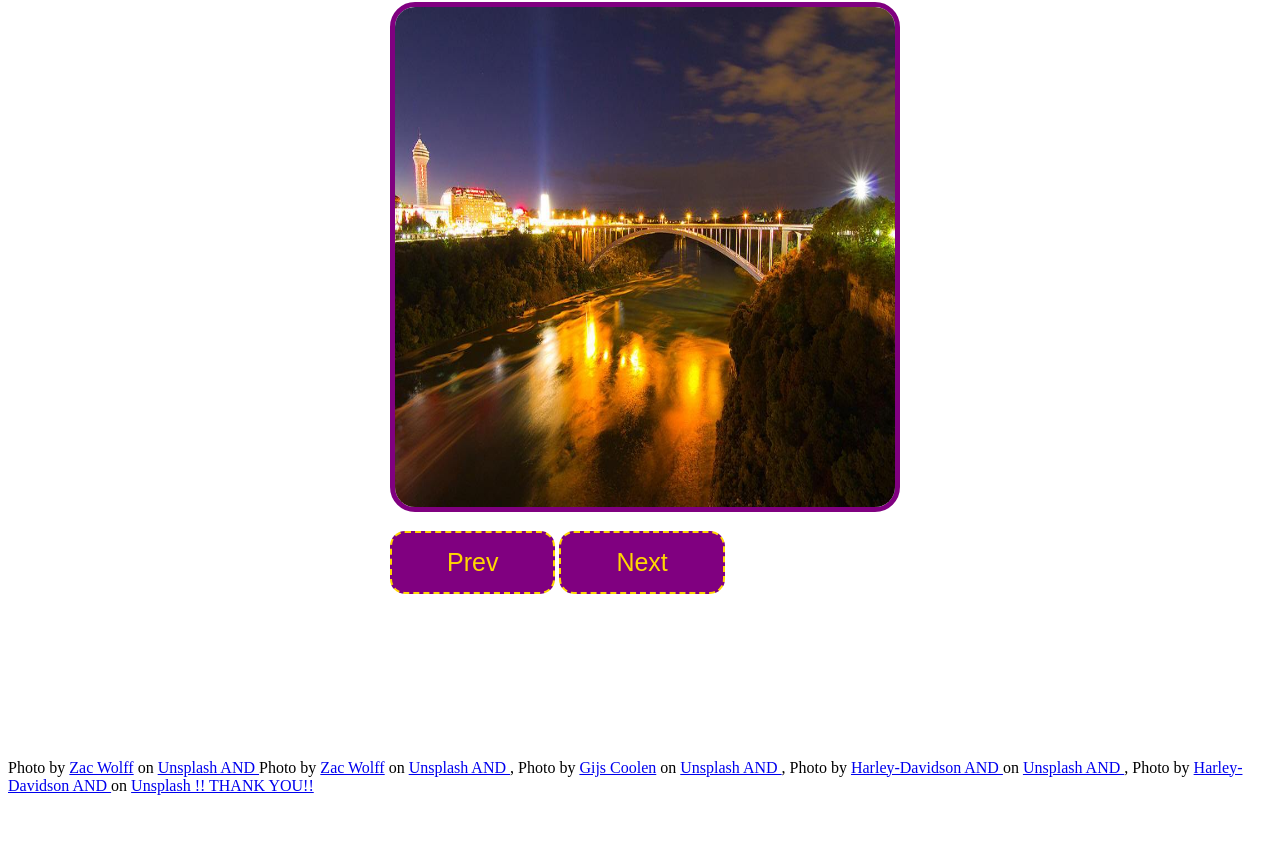
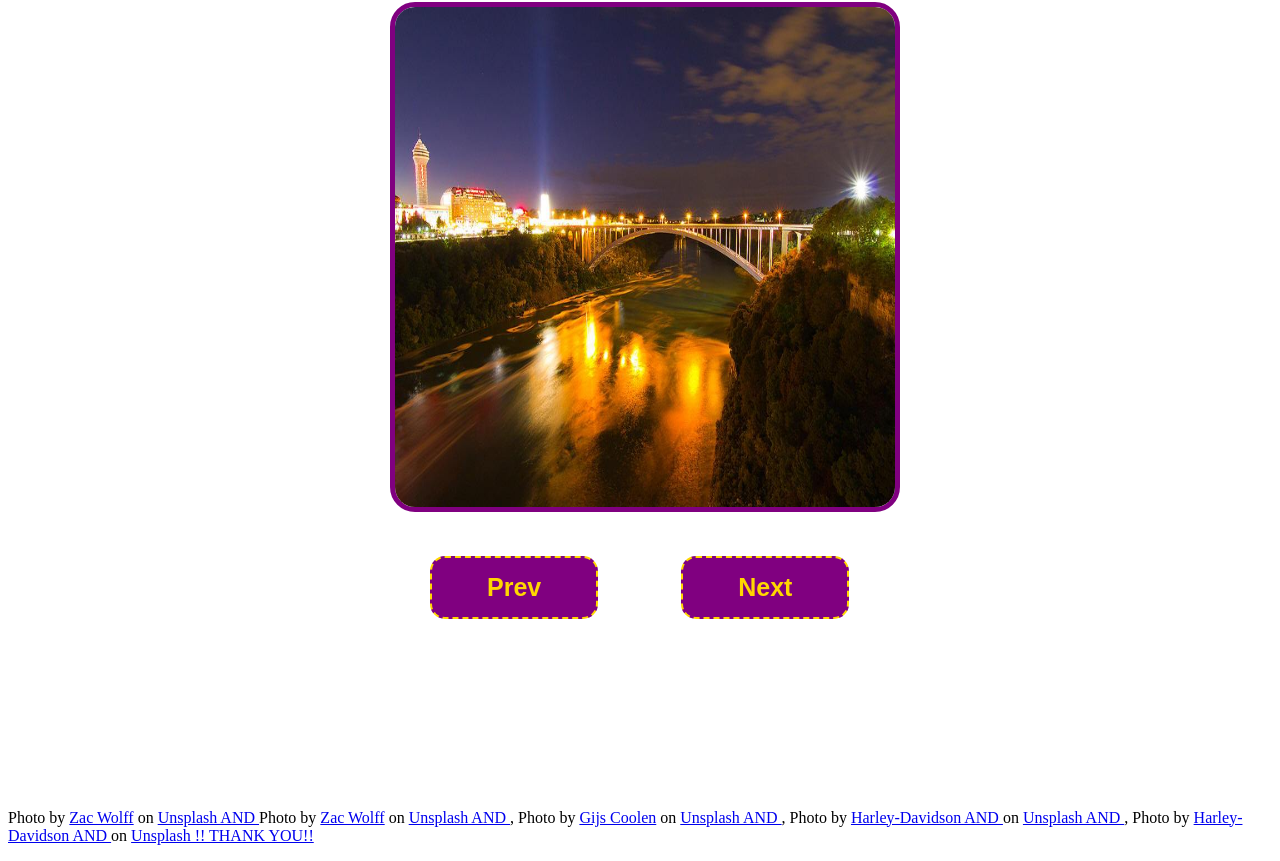
Before and after one commit to twanjobs68/week2HWJuly2021, a plain HTML site: page index.html in a window 1280 px wide. Shown: the part 824-1685 px from the top of the page. Before the commit the page ends 1635 px from the top, so only its background shows below. Drawn offline with Linux system fonts and the light colour scheme.

Commit message:
completed event update for buttons

```diff
--- a/index.html
+++ b/index.html
@@ -52,9 +52,9 @@
         /* give a start and end position and animate all the things in between it */
         /* identifier is name of animation*/
         /* @keyframes identifier { (right now by -500*/
-        @keyframes mcSlide {
+         @keyframes mcSlide {
             0% {
-                transform: translateX(0px);
+                transform: translateX(-0px);
             }
 
             12.5% {
@@ -73,7 +73,7 @@
                 transform: translateX(-1600px);
             }
 
-            2.5% {
+            62.5% {
                 transform: translateX(-2000px);
             }
 
@@ -86,9 +86,11 @@
             }
 
             100% {
-                transform: translateX(-3200px);
+                transform: translateX(0px);
             }
         }
+
+
 
         #window2 {
             border: 2px solid;
@@ -112,12 +114,11 @@
         <div id="window">
             <div id="slider1">
 
-                <!-- <img src="./Images/gijs-coolen--5rcxih1e44-unsplash.jpg" alt="" id="Pic1"> -->
+
                 <img src="./Images/kawasaki-ninja.png" alt="" id="Pic1b">
                 <img src="./images/harley-davidson-52UeZUkp3Hs-unsplash.jpg" alt="" id="Pic2">
                 <img src="./Images/harley-davidson-eeTJKC_wz34-unsplash.jpg" alt="" id="Pic3">
                 <img src="./Images/yulian-as-gpvgmCBc_QE-unsplash.jpg" alt="" id="Pic4">
-                <!-- <img src="./Images/zac-wolff-Ptx8G07I6xI-unsplash.jpg" alt="" id="Pic5"> -->
                 <img src="./Images/warrior.jpg" alt="" id="Pic5b">
                 <img src="./Images/3wheelSpyder.jpg" alt="" id="Pic6">
                 <img src="./Images/kawasaki-ninja.png" alt="" id="Pic7">
@@ -141,14 +142,18 @@
     <!-- START slider with buttons -->
     <div id="mySlider2">
         <div id="img-box">
+            <!-- <img src="./Images/pika1.png" alt="" class="mySlide-imgs"> -->
             <img src="./Images/Rainbow Bridge.jpg" alt="" class="mySlide-imgs">
             <!-- <img src="./Images/roberto-motoi-amvDOVI9BiQ-unsplash.jpg" alt="" id="Pic6">10 -->
             <!-- <img src="./Images/robin-davidson-w_7z6Ga03lo-unsplash.jpg" alt="" id="Pic11"> -->
             <!-- <img src="./Images/thomas-despeyroux-YELKk7PUeUY-unsplash.jpg" alt="" id="Pic13"> -->
         </div>
-        <div>
-            <button class="myButton" onclick=prev()>Prev</button>
-            <button class="myButton" onclick=next()>Next</button>
+        <div id="myButton">
+            <!-- <button class="myButtonP" onclick=prev()>Prev</button> -->
+            <button class="myButtonP">Prev</button>
+            <button class="myButtonN" onclick=next()>Next</button>
+
+
         </div>
         <script src="/index.js"></script>
     </div>
--- a/index.js
+++ b/index.js
@@ -1,20 +1,21 @@
 // assign variable to use in html to access images when moving slider from previous to next image
-var an_img = document.querySelector('.mySlide.imgs');
+var an_img = document.querySelector('.mySlide-imgs');
 // all the images needed for slider with javascript buttons
-// var allImages = ['Rainbow Bridge.jpg', 'roberto-motoi-amvDOVI9BiQ-unsplash.jpg', 'robin-davidson-w_7z6Ga03lo-unsplash.jpg',
-// 'thomas-despeyroux-YELKk7PUeUY-unsplash.jpg', 'shutterstock_316978307.jpg', 'niagara-falls-blue.jpg', 'harry-gillen-idPidnuXiaM-unsplash.jpg'];
- var allImages=[]
+var allImages = ['thomas-despeyroux-YELKk7PUeUY-unsplash.jpg','roberto-motoi-amvDOVI9BiQ-unsplash.jpg', 'robin-davidson-w_7z6Ga03lo-unsplash.jpg',
+     'thomas-despeyroux-YELKk7PUeUY-unsplash.jpg', 'shutterstock_316978307.jpg', 'niagara-falls-blue.jpg'];
+//  var allImages = ['pika3.png','pika1.png','pika2.png']
 var curPicture=0; //current picture
 
 function prev(){
-        if(curPicture <= 0) curPicture =allImages.length;
+        if(curPicture <= 0)
+        curPicture = allImages.length;
         curPicture--;
         return getPicture();
 
 }
 
 function next(){
-    if(curPicture >= allImages.Length -1)
+    if(curPicture >= allImages.length -1)
     curPicture= -1;
     curPicture++;
     return getPicture();
@@ -23,6 +24,8 @@ function next(){
 
 function getPicture(){
     // update slider with new image using set attribute
-    return an_img.setAttribute('src', 'Images/' + allImages[i]);
+    return an_img.setAttribute('src', './Images/' + allImages[curPicture]);
 
 }
+
+document.querySelector('.myButtonP').addEventListener('click', prev)
--- a/style.css
+++ b/style.css
@@ -22,19 +22,51 @@
     border: 5px solid purple;
     }
 
-.myButton{
+/* #myButton{
+    border: 2px dashed gold;
+
+    background:purple;
+
+    padding:15px 55px;
+    border-radius: 15px;
+    justify-content: center;
+
+
+
+} */
+
+.myButtonP{
     border: 2px dashed gold;
     color: gold;
-    margin:15px auto;
+    margin:40px;
     font-size: 25px;
     background:purple;
     cursor:pointer;
     padding:15px 55px;
     border-radius: 15px;
     justify-content: center;
+    top:50%;
+    font-weight: bold;
+    margin-right:px;
+    justify-items:center;
+}
 
+.myButtonN{
+    border: 2px dashed gold;
+    color: gold;
+    margin:39px;
+    font-size: 25px;
+    background:purple;
+    cursor:pointer;
+    padding:15px 55px;
+    border-radius: 15px;
+    justify-content: center;
+    top:50%;
+    font-weight: bold;
+    margin-right:px;
+    justify-items:center;
+}
 
-}
 
 .myButton:hover{
     background-color: salmon;
```
